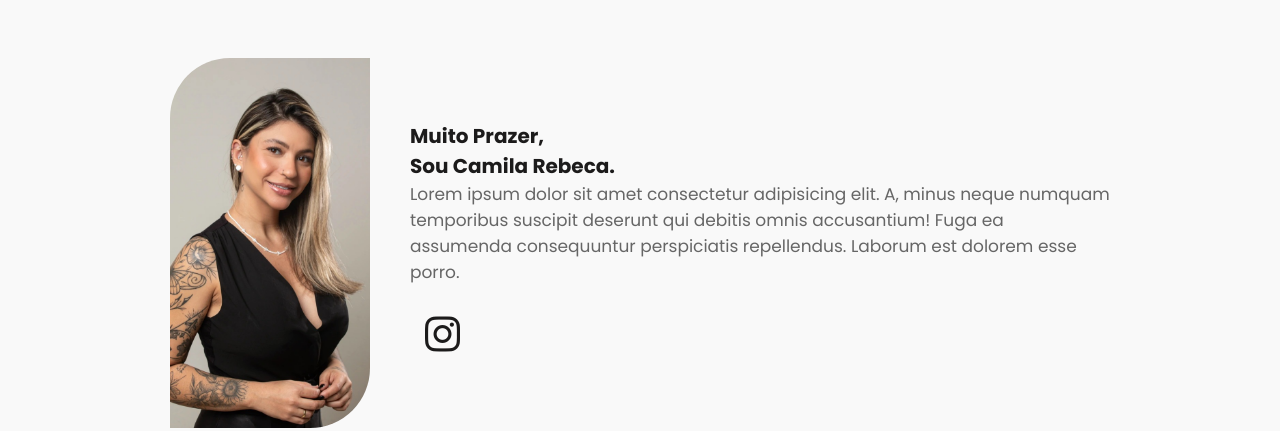
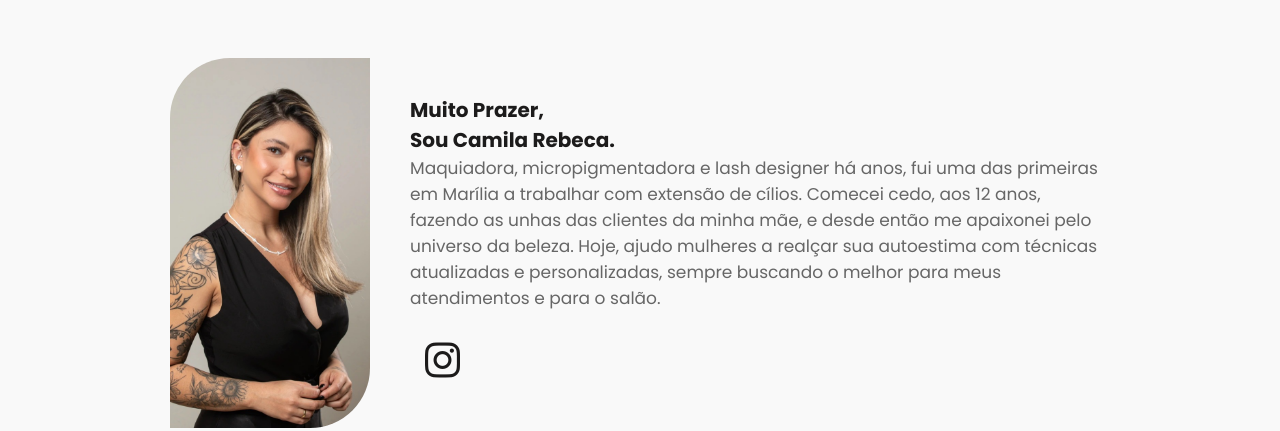
Before and after one commit to HelenaPolidoro01/shama-beleza-e-estetica, a plain HTML site: page time.html in a window 1280 px wide. Shown: the part 427-858 px from the top of the page. Drawn offline with Linux system fonts and the light colour scheme; a web font is replaced by a local one.

Commit message:
Update time.html

```diff
--- a/time.html
+++ b/time.html
@@ -361,7 +361,7 @@
             <img src="IMG/camila.png">
             <div class="profile-text ">
                 <h1>Muito Prazer,<br>Sou Camila Rebeca.</h1>
-                <p>Lorem ipsum dolor sit amet consectetur adipisicing elit. A, minus neque numquam temporibus suscipit deserunt qui debitis omnis accusantium! Fuga ea assumenda consequuntur perspiciatis repellendus. Laborum est dolorem esse porro.</p>
+                <p>Maquiadora, micropigmentadora e lash designer há anos, fui uma das primeiras em Marília a trabalhar com extensão de cílios. Comecei cedo, aos 12 anos, fazendo as unhas das clientes da minha mãe, e desde então me apaixonei pelo universo da beleza. Hoje, ajudo mulheres a realçar sua autoestima com técnicas atualizadas e personalizadas, sempre buscando o melhor para meus atendimentos e para o salão.</p>
 
                 <div class="social-icons ">
                     <a href="https://www.instagram.com/camilarebeca_/ "><i class="fab fa-instagram "></i></a>
```
